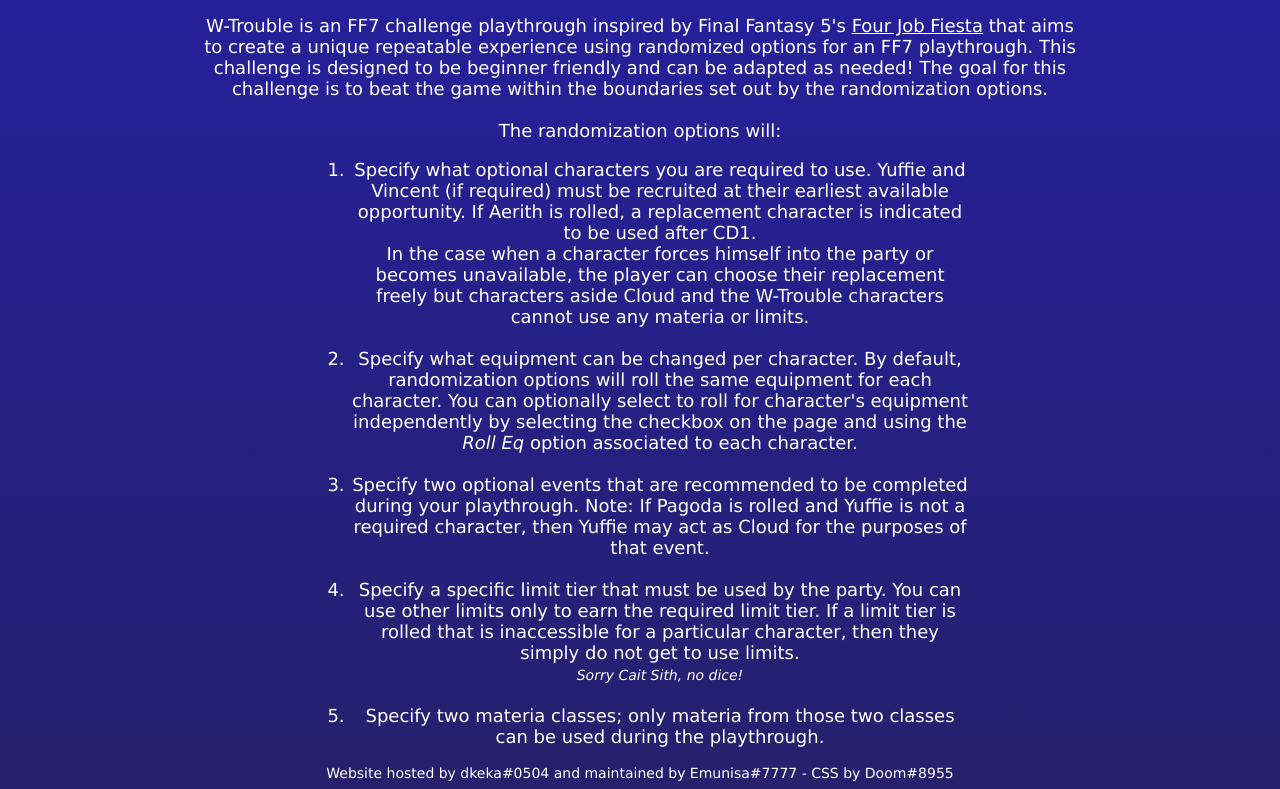
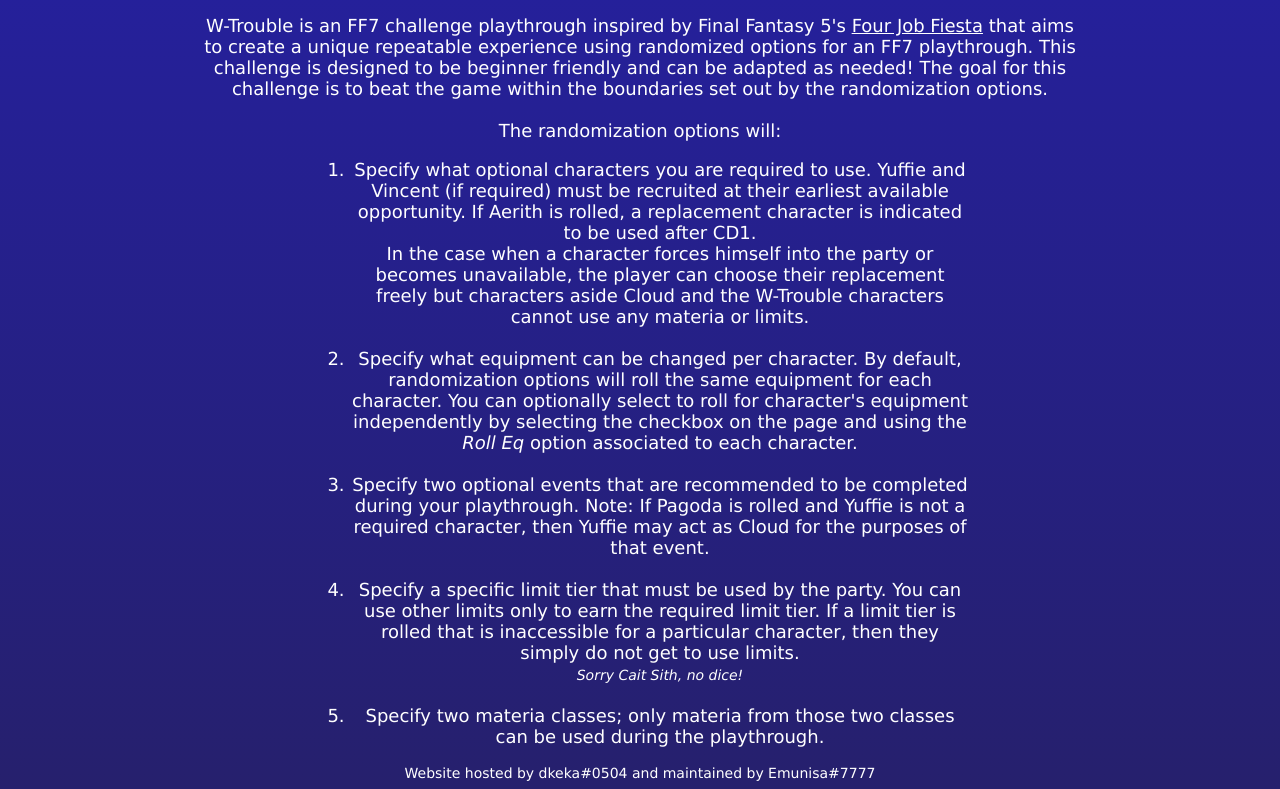
Before and after one commit to Emunisa/wtrouble, a plain HTML site: page index.html in a window 1280 px wide. Shown: the part 608-1397 px from the top of the page. Drawn offline with Linux system fonts and the light colour scheme.

Commit message:
Adjusting Footer Credits

```diff
--- a/index.html
+++ b/index.html
@@ -352,7 +352,7 @@
 </div>
 </center>
 <footer>
-Website hosted by dkeka#0504 and maintained by Emunisa#7777 - CSS by Doom#8955
+Website hosted by dkeka#0504 and maintained by Emunisa#7777
 </footer>
 </body>
 </html>
```
